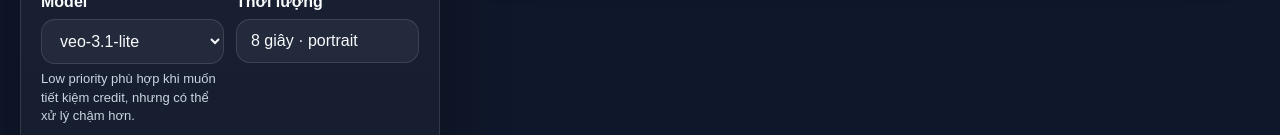
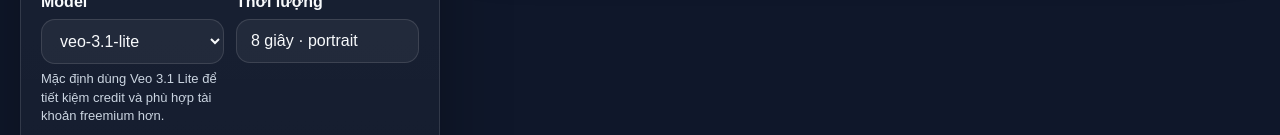
Before and after one commit to nhungnhungrosata-oss/appflow, a Next.js app: page / in a window 1280 px wide. Shown: the part 665-800 px from the top of the page. Built offline with nearby package versions, Linux system fonts and the light colour scheme.

Commit message:
Remove unsupported low priority model option

```diff
--- a/app/page.tsx
+++ b/app/page.tsx
@@ -205,12 +205,11 @@
             <div className="field">
               <label htmlFor="model">Model</label>
               <select id="model" value={model} onChange={(event) => setModel(event.target.value)}>
+                <option value="veo-3.1-lite">veo-3.1-lite</option>
                 <option value="veo-3.1-fast">veo-3.1-fast</option>
-                <option value="veo-3.1-lite">veo-3.1-lite</option>
-                <option value="veo-3.1-lite-low-priority">veo-3.1-lite-low-priority</option>
                 <option value="veo-3.1-quality">veo-3.1-quality</option>
               </select>
-              <div className="helper">Low priority phù hợp khi muốn tiết kiệm credit, nhưng có thể xử lý chậm hơn.</div>
+              <div className="helper">Mặc định dùng Veo 3.1 Lite để tiết kiệm credit và phù hợp tài khoản freemium hơn.</div>
             </div>
 
             <div className="field">
```
